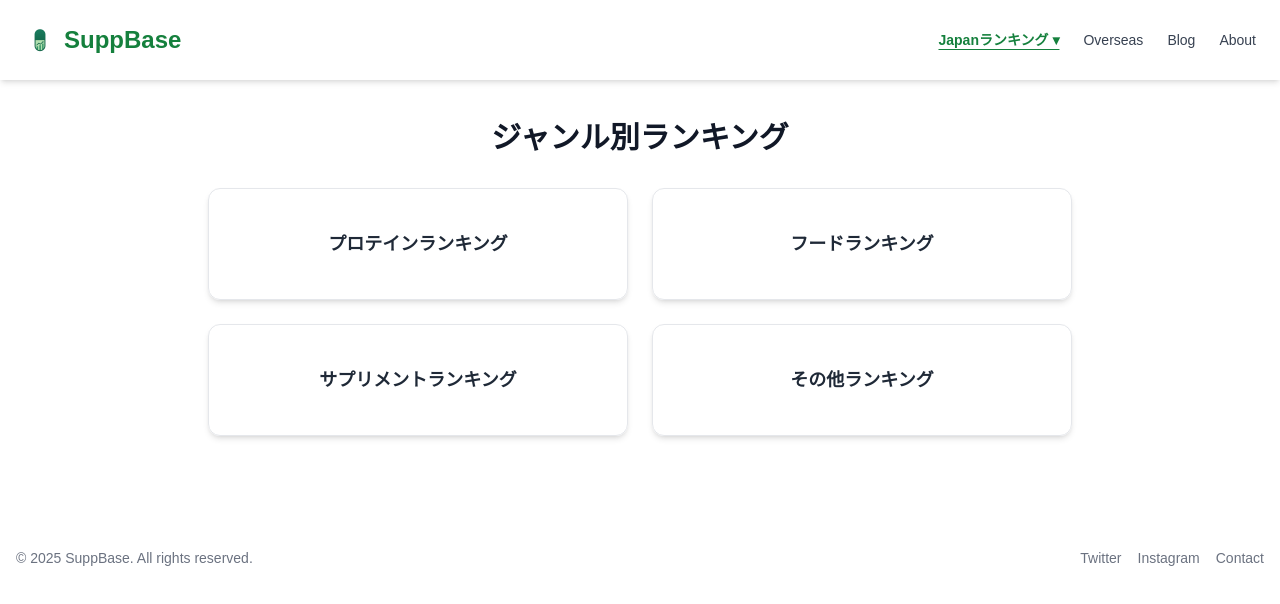
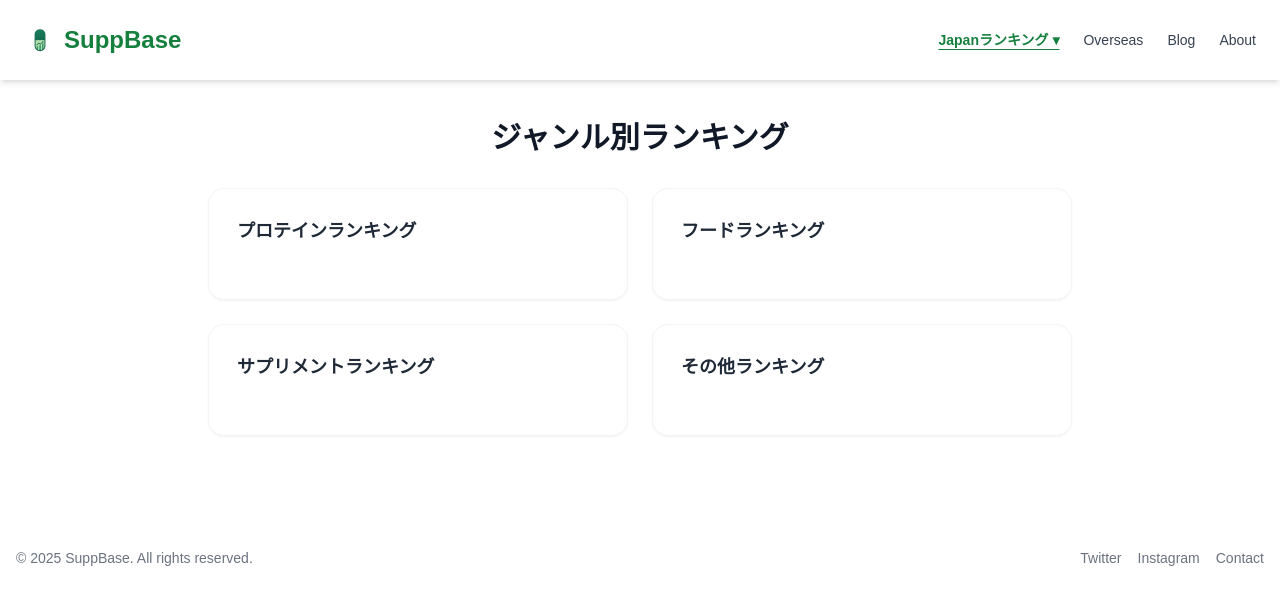
Before and after one commit to creative-center-japan/suppbase, a Next.js app: page /rankings/japan in a window 1280 px wide. Shown: the top 604 px of the page. Built offline with nearby package versions, Linux system fonts and the light colour scheme.

Commit message:
JapanランキングのタイルUI変更とスクリプト更新

```diff
--- a/src/app/rankings/japan/page.tsx
+++ b/src/app/rankings/japan/page.tsx
@@ -13,14 +13,18 @@ export default function JapanRankingOverview() {
   return (
     <main className="max-w-4xl mx-auto px-4 py-10">
       <h1 className="text-3xl font-bold text-center mb-8">ジャンル別ランキング</h1>
+
       <ul className="grid grid-cols-1 sm:grid-cols-2 gap-6">
         {genres.map((item) => (
           <li key={item.href}>
             <Link
               href={item.href}
-              className="flex items-center justify-center p-8 h-28 border border-gray-200 rounded-xl hover:bg-green-50 text-lg font-semibold text-gray-800 shadow-md transition transform hover:-translate-y-1 hover:shadow-lg"
+              className="block p-7 h-28 border border-gray-100 rounded-2xl bg-white
+                         text-lg font-semibold text-gray-800 shadow-sm
+                         hover:border-green-300 hover:bg-green-50/50
+                         transition-all duration-200"
             >
-              {item.label}
+              <span className="inline-block">{item.label}</span>
             </Link>
           </li>
         ))}
```
